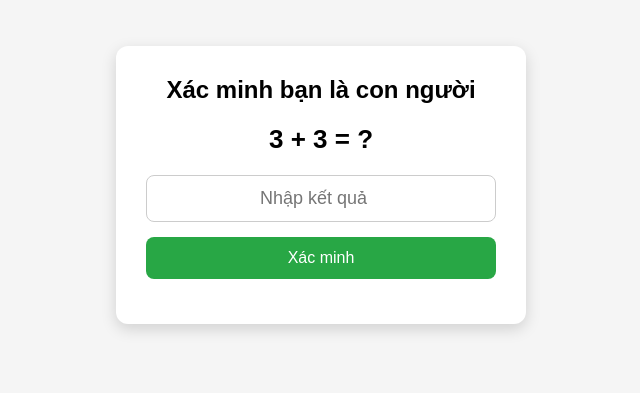
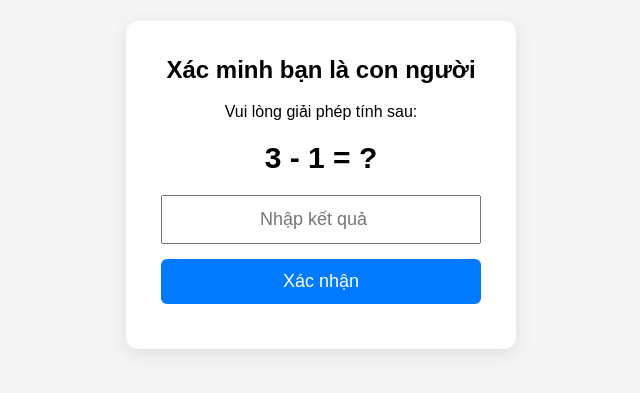
Before and after one commit to hcmttri-glitch/testlinknew, a plain HTML site: page index.html in a window 1280 px wide. Shown: the part 215-608 px from the top of the page, without its empty margins (319-959 px from the left). Drawn offline with Linux system fonts and the light colour scheme.

Commit message:
Update index.html

```diff
--- a/index.html
+++ b/index.html
@@ -7,30 +7,30 @@
 
 <style>
 body{
-    font-family: Arial, sans-serif;
-    background:#f5f5f5;
+    margin:0;
+    height:100vh;
     display:flex;
     justify-content:center;
     align-items:center;
-    height:100vh;
-    margin:0;
+    background:#f5f5f5;
+    font-family:Arial,sans-serif;
 }
 
 .box{
-    width:350px;
     background:#fff;
-    padding:30px;
+    padding:35px;
     border-radius:12px;
-    box-shadow:0 5px 15px rgba(0,0,0,.15);
+    box-shadow:0 5px 20px rgba(0,0,0,.1);
     text-align:center;
+    width:320px;
 }
 
 h2{
     margin-top:0;
 }
 
-.question{
-    font-size:26px;
+#question{
+    font-size:30px;
     font-weight:bold;
     margin:20px 0;
 }
@@ -40,8 +40,6 @@ input{
     padding:12px;
     font-size:18px;
     text-align:center;
-    border:1px solid #ccc;
-    border-radius:8px;
     box-sizing:border-box;
 }
 
@@ -49,21 +47,17 @@ button{
     margin-top:15px;
     width:100%;
     padding:12px;
-    font-size:16px;
-    background:#28a745;
+    font-size:18px;
+    cursor:pointer;
+    background:#007bff;
     color:#fff;
     border:none;
-    border-radius:8px;
-    cursor:pointer;
-}
-
-button:hover{
-    background:#218838;
+    border-radius:6px;
 }
 
 #error{
     color:red;
-    margin-top:15px;
+    margin-top:10px;
 }
 </style>
 
@@ -72,70 +66,65 @@ button:hover{
 
 <div class="box">
     <h2>Xác minh bạn là con người</h2>
+    <p>Vui lòng giải phép tính sau:</p>
 
-    <div class="question" id="question"></div>
+    <div id="question"></div>
 
-    <input
-        type="number"
-        id="answer"
-        placeholder="Nhập kết quả"
-        autocomplete="off">
+    <input type="number" id="answer" placeholder="Nhập kết quả">
 
-    <button onclick="checkAnswer()">Xác minh</button>
+    <button onclick="checkAnswer()">Xác nhận</button>
 
     <div id="error"></div>
 </div>
 
 <script>
 
-let correctAnswer;
+let correctAnswer = 0;
 
-function randomQuestion(){
+// Các phép tính có kết quả từ 2 đến 5
+const questions = [
+    [1,1,'+'], //2
+    [1,2,'+'], //3
+    [2,2,'+'], //4
+    [2,3,'+'], //5
+    [3,1,'-'], //2
+    [4,1,'-'], //3
+    [5,1,'-'], //4
+    [5,3,'-']  //2
+];
 
-    const a = Math.floor(Math.random()*10)+1;
-    const b = Math.floor(Math.random()*10)+1;
+function generateQuestion(){
 
-    const operators = ["+","-"];
+    const q = questions[Math.floor(Math.random()*questions.length)];
 
-    const op = operators[Math.floor(Math.random()*operators.length)];
+    document.getElementById("question").innerHTML =
+        `${q[0]} ${q[2]} ${q[1]} = ?`;
 
-    if(op==="+"){
-        correctAnswer = a+b;
-    }else{
+    correctAnswer = q[2] === "+"
+        ? q[0]+q[1]
+        : q[0]-q[1];
 
-        // tránh kết quả âm
-        if(a>=b){
-            correctAnswer=a-b;
-            document.getElementById("question").innerHTML=`${a} - ${b} = ?`;
-            return;
-        }else{
-            correctAnswer=b-a;
-            document.getElementById("question").innerHTML=`${b} - ${a} = ?`;
-            return;
-        }
-    }
-
-    document.getElementById("question").innerHTML=`${a} + ${b} = ?`;
+    document.getElementById("answer").value="";
+    document.getElementById("error").innerHTML="";
 }
 
 function checkAnswer(){
 
-    const value=parseInt(document.getElementById("answer").value);
+    const value = Number(document.getElementById("answer").value);
 
-    if(value===correctAnswer){
+    if(value === correctAnswer){
 
-        window.location.href="https://www.highlandscoffee.com.vn/";
+        window.location.href="https://phuclong.com.vn/";
 
     }else{
 
-        document.getElementById("error").innerHTML="Sai rồi. Hãy thử lại.";
+        document.getElementById("error").innerHTML="Sai rồi, vui lòng thử lại.";
+        generateQuestion();
 
-        document.getElementById("answer").value="";
+    }
+}
 
-        randomQuestion();
-    }
-
-}
+generateQuestion();
 
 document.getElementById("answer").addEventListener("keypress",function(e){
     if(e.key==="Enter"){
@@ -143,8 +132,6 @@ document.getElementById("answer").addEventListener("keypress",function(e){
     }
 });
 
-randomQuestion();
-
 </script>
 
 </body>
```
